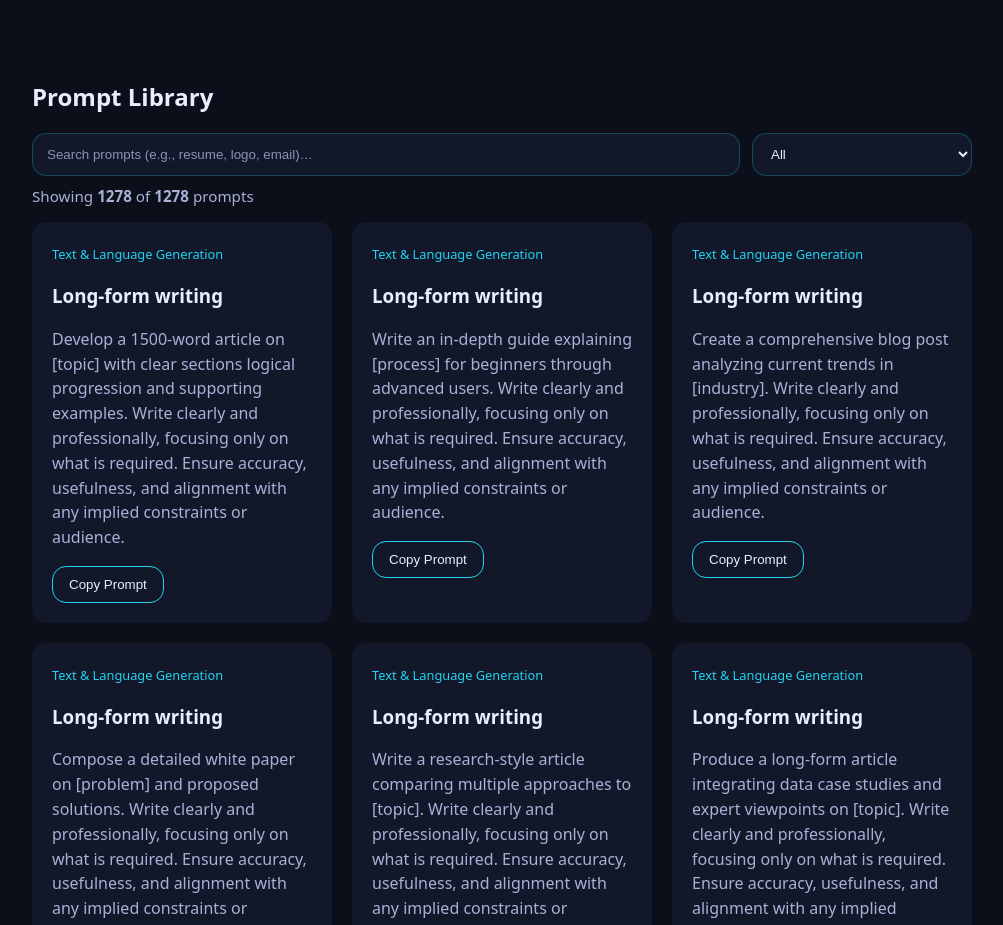
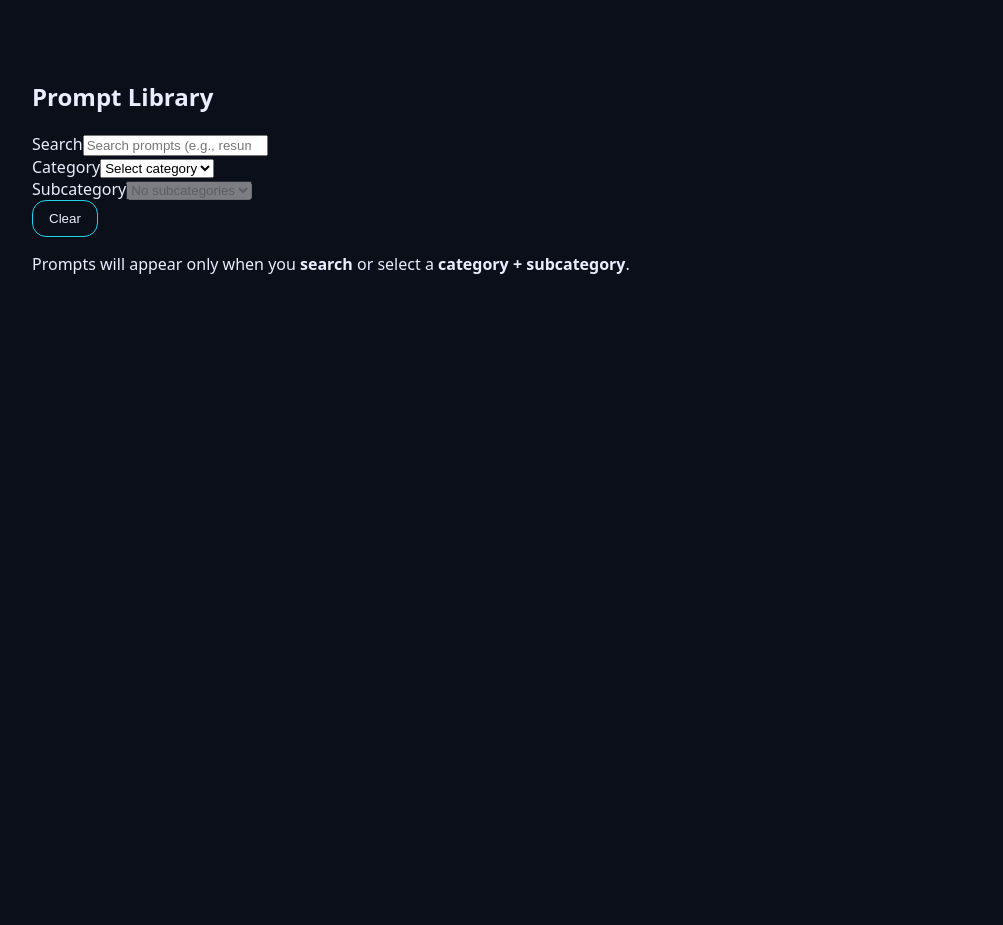
Before and after one commit to thesardauna/Lissafi, a React (Vite) app in the folder client/: page / in a window 1280 px wide. Shown: the part 1060-1985 px from the top of the page, without its empty margins (138-1141 px from the left). After the commit the page ends 1447 px from the top, so only its background shows below. Built offline with nearby package versions, Linux system fonts and the light colour scheme.

Commit message:
Update PromptList.jsx

```diff
--- a/client/src/components/PromptList.jsx
+++ b/client/src/components/PromptList.jsx
@@ -1,7 +1,6 @@
 import { useEffect, useMemo, useState } from "react";
 
 function parseCsvLine(line) {
-  // Minimal CSV handling: supports commas inside quotes
   const out = [];
   let cur = "";
   let inQuotes = false;
@@ -29,41 +28,103 @@ function parseCsvLine(line) {
   return out;
 }
 
+function norm(s) {
+  return String(s ?? "")
+    .trim()
+    .replace(/^"+|"+$/g, "")
+    .toLowerCase();
+}
+
+function pickKey(headers, candidates) {
+  const h = headers.map((x) => norm(x));
+  for (const c of candidates) {
+    const idx = h.indexOf(norm(c));
+    if (idx !== -1) return headers[idx];
+  }
+  return null;
+}
+
 export default function PromptList() {
-  const [prompts, setPrompts] = useState([]);
+  const [rows, setRows] = useState([]);
   const [loading, setLoading] = useState(true);
   const [err, setErr] = useState("");
 
-  const [query, setQuery] = useState("");
-  const [category, setCategory] = useState("All");
+  const [search, setSearch] = useState("");
+  const [category, setCategory] = useState("");
+  const [subcategory, setSubcategory] = useState("");
 
   useEffect(() => {
     let alive = true;
 
     (async () => {
       try {
-        // Works on subfolder deploys (e.g., GitHub Pages)
         const url = `${import.meta.env.BASE_URL}Lissafi.csv`;
         const res = await fetch(url);
         if (!res.ok) throw new Error(`Failed to load CSV: ${res.status}`);
 
         const text = await res.text();
-        const rows = text.split(/\r?\n/).filter(Boolean);
-        if (rows.length <= 1) throw new Error("CSV has no data rows.");
+        const lines = text.split(/\r?\n/).filter((l) => l.trim().length > 0);
+        if (lines.length < 2) throw new Error("CSV has no data rows.");
 
-        const data = rows
-          .slice(1)
-          .map((line) => {
+        const headers = parseCsvLine(lines[0]).map((h) => h.replace(/^"+|"+$/g, "").trim());
+        const catKey = pickKey(headers, ["category", "cat"]);
+        const subKey = pickKey(headers, ["subcategory", "sub category", "sub_category", "subcat"]);
+        const titleKey = pickKey(headers, ["title", "prompt title", "name"]);
+        const promptKey = pickKey(headers, ["prompt", "text", "content", "body"]);
+
+        const parsed = lines.slice(1).map((line) => {
           const cols = parseCsvLine(line);
-            const category = (cols[0] ?? "").trim();
-            const title = (cols[1] ?? "").trim();
-            const prompt = (cols.slice(2).join(",") ?? "").trim();
-            if (!title || !prompt) return null;
-            return { category: category || "Uncategorized", title, prompt };
-          })
-          .filter(Boolean);
 
-        if (alive) setPrompts(data);
+          // If headers exist, map by header index.
+          const obj = {};
+          if (headers.length && cols.length) {
+            headers.forEach((h, i) => {
+              obj[h] = cols[i] ?? "";
+            });
+          }
+
+          // Robust fallbacks if headers are not present/usable
+          const fallback = () => {
+            // common patterns:
+            // 4+ cols: category, subcategory, title, prompt...
+            // 3 cols: category, title, prompt...
+            if (cols.length >= 4) {
+              return {
+                Category: cols[0] ?? "",
+                Subcategory: cols[1] ?? "",
+                Title: cols[2] ?? "",
+                Prompt: cols.slice(3).join(",") ?? "",
+              };
+            }
+            if (cols.length === 3) {
+              return {
+                Category: cols[0] ?? "",
+                Title: cols[1] ?? "",
+                Prompt: cols[2] ?? "",
+              };
+            }
+            return null;
+          };
+
+          const row = headers.length ? obj : fallback();
+          if (!row) return null;
+
+          const c = row[catKey] ?? row.Category ?? "";
+          const s = row[subKey] ?? row.Subcategory ?? "";
+          const t = row[titleKey] ?? row.Title ?? "";
+          const p = row[promptKey] ?? row.Prompt ?? "";
+
+          if (!t || !p) return null;
+
+          return {
+            category: String(c).replace(/^"+|"+$/g, "").trim(),
+            subcategory: String(s).replace(/^"+|"+$/g, "").trim(),
+            title: String(t).replace(/^"+|"+$/g, "").trim(),
+            prompt: String(p).replace(/^"+|"+$/g, "").trim(),
+          };
+        }).filter(Boolean);
+
+        if (alive) setRows(parsed);
       } catch (e) {
         if (alive) setErr(e?.message || "Failed to load prompts.");
       } finally {
@@ -77,54 +138,95 @@ export default function PromptList() {
   }, []);
 
   const categories = useMemo(() => {
-    const set = new Set(prompts.map((p) => p.category).filter(Boolean));
-    return ["All", ...Array.from(set).sort((a, b) => a.localeCompare(b))];
-  }, [prompts]);
+    const set = new Set(rows.map((r) => r.category).filter(Boolean));
+    return Array.from(set).sort((a, b) => a.localeCompare(b));
+  }, [rows]);
+
+  const subcategories = useMemo(() => {
+    if (!category) return [];
+    const set = new Set(
+      rows
+        .filter((r) => r.category === category)
+        .map((r) => r.subcategory)
+        .filter(Boolean)
+    );
+    return Array.from(set).sort((a, b) => a.localeCompare(b));
+  }, [rows, category]);
+
+  const needsSubcategory = subcategories.length > 0;
+
+  const showPrompts = useMemo(() => {
+    const q = search.trim();
+    if (q.length > 0) return true;
+    if (!category) return false;
+    if (needsSubcategory) return Boolean(subcategory);
+    return true; // if dataset has no subcategory values, category alone is enough
+  }, [search, category, subcategory, needsSubcategory]);
 
   const filtered = useMemo(() => {
-    const q = query.trim().toLowerCase();
+    if (!showPrompts) return [];
 
-    return prompts.filter((p) => {
-      const matchCategory = category === "All" || p.category === category;
-      if (!matchCategory) return false;
+    const q = search.trim().toLowerCase();
 
-      if (!q) return true;
+    return rows.filter((r) => {
+      const matchSearch =
+        q.length === 0
+          ? true
+          : (r.title + " " + r.prompt + " " + r.category + " " + r.subcategory)
+              .toLowerCase()
+              .includes(q);
 
-      const inTitle = p.title.toLowerCase().includes(q);
-      const inPrompt = p.prompt.toLowerCase().includes(q);
-      return inTitle || inPrompt;
+      const matchCat = category ? r.category === category : true;
+
+      const matchSub = needsSubcategory
+        ? subcategory
+          ? r.subcategory === subcategory
+          : false // must select subcategory if subcategories exist
+        : true;
+
+      // If searching, we don’t force category/subcategory
+      if (q.length > 0) return matchSearch;
+
+      return matchCat && matchSub;
     });
-  }, [prompts, query, category]);
+  }, [rows, search, category, subcategory, showPrompts, needsSubcategory]);
 
-  const copyPrompt = async (text) => {
-    try {
-      await navigator.clipboard.writeText(text);
-    } catch {
-      // fallback: do nothing (older browsers)
-    }
+  const clearFilters = () => {
+    setSearch("");
+    setCategory("");
+    setSubcategory("");
   };
 
   if (loading) return <p className="loading">Loading prompts…</p>;
   if (err) return <p className="loading">Error: {err}</p>;
 
   return (
-    <>
-      <div className="prompt-controls">
+    <div className="browser">
+      <div className="controls">
+        <div className="field">
+          <label htmlFor="search">Search</label>
           <input
-          className="prompt-search"
+            id="search"
+            className="input"
+            value={search}
+            onChange={(e) => setSearch(e.target.value)}
+            placeholder="Search prompts (e.g., resume, logo, CV, business)..."
             type="search"
-          placeholder="Search prompts (e.g., resume, logo, email)…"
-          value={query}
-          onChange={(e) => setQuery(e.target.value)}
-          aria-label="Search prompts"
           />
+        </div>
 
+        <div className="field">
+          <label htmlFor="category">Category</label>
           <select
-          className="prompt-select"
+            id="category"
+            className="select"
             value={category}
-          onChange={(e) => setCategory(e.target.value)}
-          aria-label="Select category"
+            onChange={(e) => {
+              setCategory(e.target.value);
+              setSubcategory("");
+            }}
           >
+            <option value="">Select category</option>
             {categories.map((c) => (
               <option value={c} key={c}>
                 {c}
@@ -133,26 +235,56 @@ export default function PromptList() {
           </select>
         </div>
 
-      <div className="prompt-meta">
-        Showing <b>{filtered.length}</b> of <b>{prompts.length}</b> prompts
+        <div className="field">
+          <label htmlFor="subcategory">Subcategory</label>
+          <select
+            id="subcategory"
+            className="select"
+            value={subcategory}
+            onChange={(e) => setSubcategory(e.target.value)}
+            disabled={!category || subcategories.length === 0}
+          >
+            <option value="">
+              {subcategories.length ? "Select subcategory" : "No subcategories"}
+            </option>
+            {subcategories.map((s) => (
+              <option value={s} key={s}>
+                {s}
+              </option>
+            ))}
+          </select>
         </div>
 
-      {filtered.length === 0 ? (
-        <div className="empty">
-          No prompts match your search. Try another keyword or choose “All”.
+        <button className="btn-secondary clear-btn" type="button" onClick={clearFilters}>
+          Clear
+        </button>
+      </div>
+
+      {!showPrompts ? (
+        <div className="empty-state">
+          <p>
+            Prompts will appear only when you <strong>search</strong> or select a{" "}
+            <strong>category + subcategory</strong>.
+          </p>
+        </div>
+      ) : filtered.length === 0 ? (
+        <div className="empty-state">
+          <p>No prompts match your current search/selection.</p>
         </div>
       ) : (
         <div className="prompt-grid">
           {filtered.map((p, i) => (
             <div className="prompt-card" key={`${p.title}-${i}`}>
-              <span className="prompt-category">{p.category}</span>
+              <div className="meta">
+                {p.category ? <span className="prompt-category">{p.category}</span> : null}
+                {p.subcategory ? <span className="prompt-subcategory">{p.subcategory}</span> : null}
+              </div>
               <h3>{p.title}</h3>
-              <p className="prompt-text">{p.prompt}</p>
-
+              <p>{p.prompt}</p>
               <button
                 className="btn-secondary"
                 type="button"
-                onClick={() => copyPrompt(p.prompt)}
+                onClick={() => navigator.clipboard.writeText(p.prompt)}
               >
                 Copy Prompt
               </button>
@@ -160,6 +292,6 @@ export default function PromptList() {
           ))}
         </div>
       )}
-    </>
+    </div>
   );
 }
```
Lines whose indentation alone changed are shown as unchanged.
